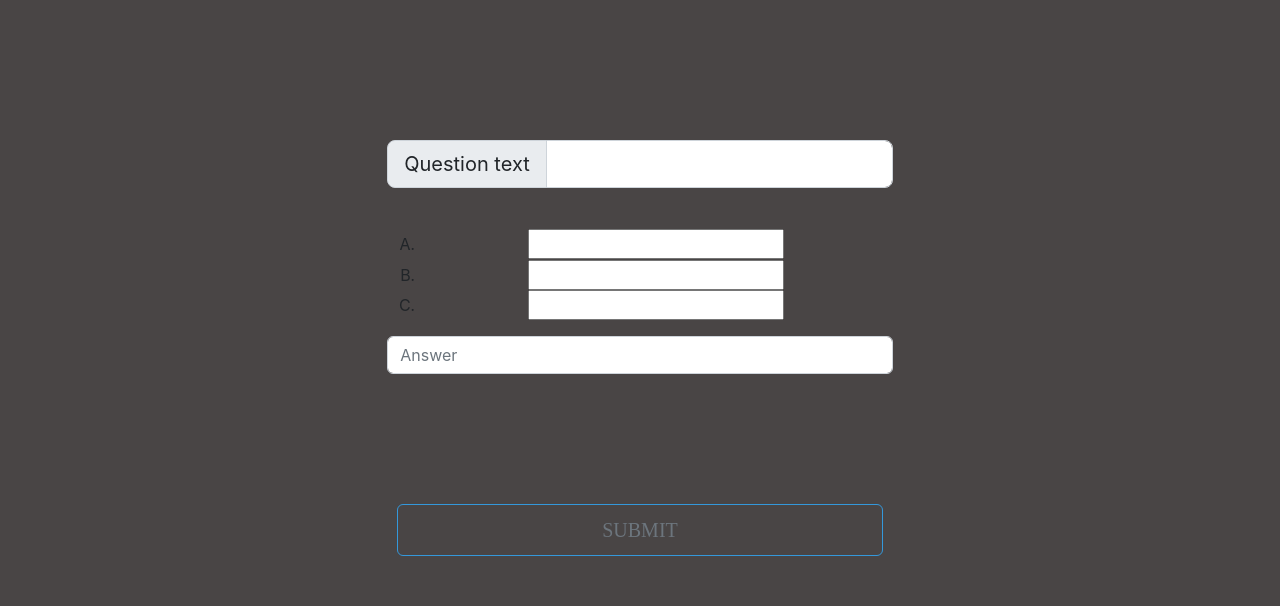
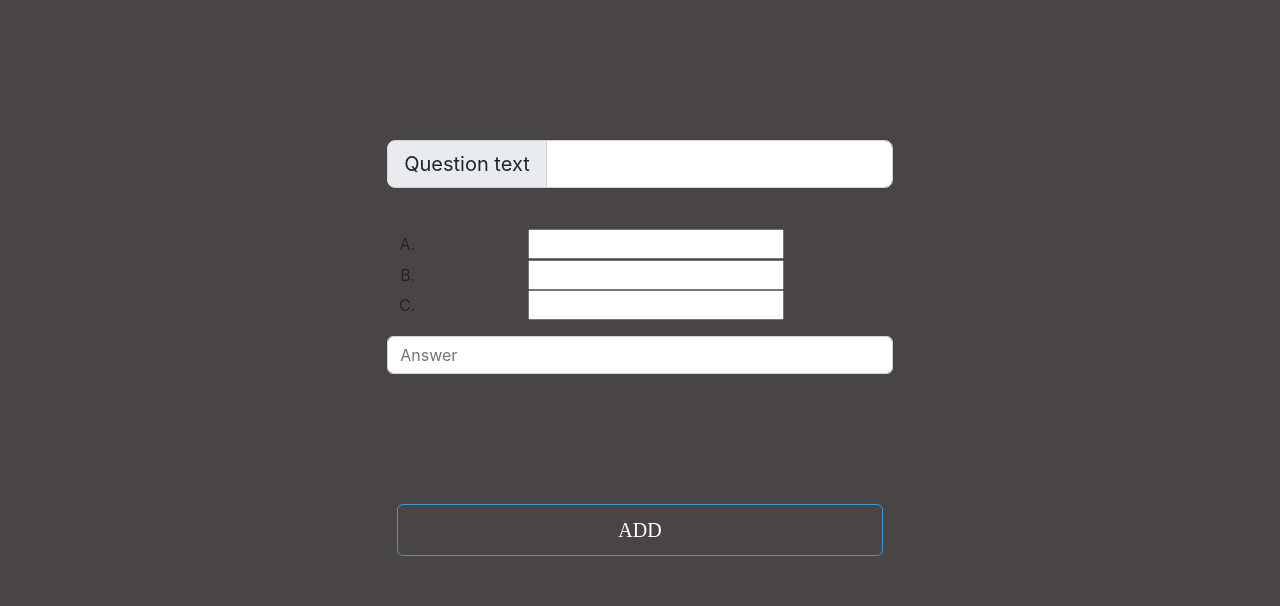
Before and after one commit to Adosh74/Eary-System, a React (Create React App) app in the folder client/: page /Add_question/1 in a window 1280 px wide. Shown: the part 222-828 px from the top of the page. Built offline with nearby package versions, Linux system fonts and the light colour scheme.

Commit message:
add question feature

```diff
--- a/client/src/pages/admin/editquiz/Add_question.js
+++ b/client/src/pages/admin/editquiz/Add_question.js
@@ -1,58 +1,130 @@
-import React from 'react';
+import axios from 'axios';
+import React, { useRef } from 'react';
 import Button from 'react-bootstrap/Button';
 import Form from 'react-bootstrap/Form';
 import InputGroup from 'react-bootstrap/InputGroup';
+import { useParams } from 'react-router-dom';
+
+import { getAuthToken } from '../../../services/auth.service';
 import '../createquiz/createquiz.css';
 
-const Add_question =()=>{
+const Add_question = () => {
+  const { id } = useParams();
+  const { token, user } = getAuthToken();
 
-    return(
+  const form = useRef({
+    text: '',
+    one: '',
+    two: '',
+    three: '',
+    answer: '',
+  });
+
+  const submit = e => {
+    e.preventDefault();
+    axios
+      .put(
+        `http://localhost:3000/exam/${id}`,
+        {
+          questions: {
+            text: form.current.text.value,
+            options: {
+              one: form.current.one.value,
+              two: form.current.two.value,
+              three: form.current.three.value,
+            },
+            answer: form.current.answer.value,
+          },
+        },
+        {
+          headers: {
+            Authorization: `Bearer ${token}`,
+          },
+        }
+      )
+      .then(data => {
+        alert(data.data.message);
+      })
+      .catch(err => {
+        alert('some error occurred');
+        console.log(err);
+      });
+  };
+  return (
     <section className="player">
       <div>
-          <section class="cards" id="services">
-            <h2 class="title">Add Question</h2>
-            <div class="content">
-
-
-                <div class="details">
-
-
-
-                </div>
-
-
-                  <div className="mb-3"  style={{ paddingTop:'80px'}}>
+        <section className="cards" id="services">
+          <h2 className="title">Add Question</h2>
+          <form onSubmit={e => submit(e)}>
+            <div className="content">
+              <div className="details"></div>
+              <div className="mb-3" style={{ paddingTop: '80px' }}>
                 <InputGroup size="lg">
-                        <InputGroup.Text id="inputGroup-sizing-lg">Question text</InputGroup.Text>
+                  <InputGroup.Text id="inputGroup-sizing-lg">
+                    Question text
+                  </InputGroup.Text>
                   <Form.Control
+                    ref={val => {
+                      form.current.text = val;
+                    }}
                     aria-label="Large"
                     aria-describedby="inputGroup-sizing-sm"
                   />
                 </InputGroup>
               </div>
-                  <br/>
+              <br />
               <ol type="A">
-                  <li class="option">
+                <li className="option">
                   <span id="option0"></span>
-                    <input type="text" class="vzz"></input>
+                  <input
+                    ref={val => {
+                      form.current.one = val;
+                    }}
+                    type="text"
+                    className="vzz"
+                  ></input>
                 </li>
 
-                  <li class="option">
+                <li className="option">
                   <span id="option1"></span>
-                    <input type="text"></input>
+                  <input
+                    ref={val => {
+                      form.current.two = val;
+                    }}
+                    type="text"
+                  ></input>
                 </li>
-                  <li class="option">
+                <li className="option">
                   <span id="option2"></span>
-                    <input type="text"></input>
+                  <input
+                    ref={val => {
+                      form.current.three = val;
+                    }}
+                    type="text"
+                  ></input>
                 </li>
               </ol>
-                <Form.Control type="text" placeholder="Answer" />
-                <br/> <br/> <br/> <br/> <br/>
-              <Button variant="outline-secondary">SUBMIT</Button>
+              <Form.Control
+                ref={val => {
+                  form.current.answer = val;
+                }}
+                type="text"
+                placeholder="Answer"
+              />
+              <br /> <br /> <br /> <br /> <br />
+              <Button
+                variant="primary"
+                type="submit"
+                className="submit"
+              >
+                ADD
+              </Button>
               {''}
             </div>
+          </form>
         </section>
       </div>
     </section>
   );
-};export default Add_question;
+};
+export default Add_question;
--- a/client/src/pages/admin/editquiz/editquiz.js
+++ b/client/src/pages/admin/editquiz/editquiz.js
@@ -37,8 +37,8 @@ const Editequiz = () => {
             <tr>
               <th>id</th>
               <th colSpan={2}>Exam Name</th>
-              <th>Edit Exam</th>
               <th>View Exam</th>
+              <th>Add question</th>
               <th>Delete Exam</th>
             </tr>
           </thead>
@@ -58,8 +58,8 @@ const Editequiz = () => {
                   </td>
                   <td>
                     {' '}
-                    <Link to="/Add_question">
-                      <Button variant="success">Edit</Button>{' '}
+                    <Link to={`/Add_question/${exam.id}`}>
+                      <Button variant="success">Add</Button>{' '}
                     </Link>{' '}
                   </td>
                   <td>
```
Also changed, not shown: 1 other file (tests, documents, lock files or other folders). Lines whose indentation alone changed are shown as unchanged.
